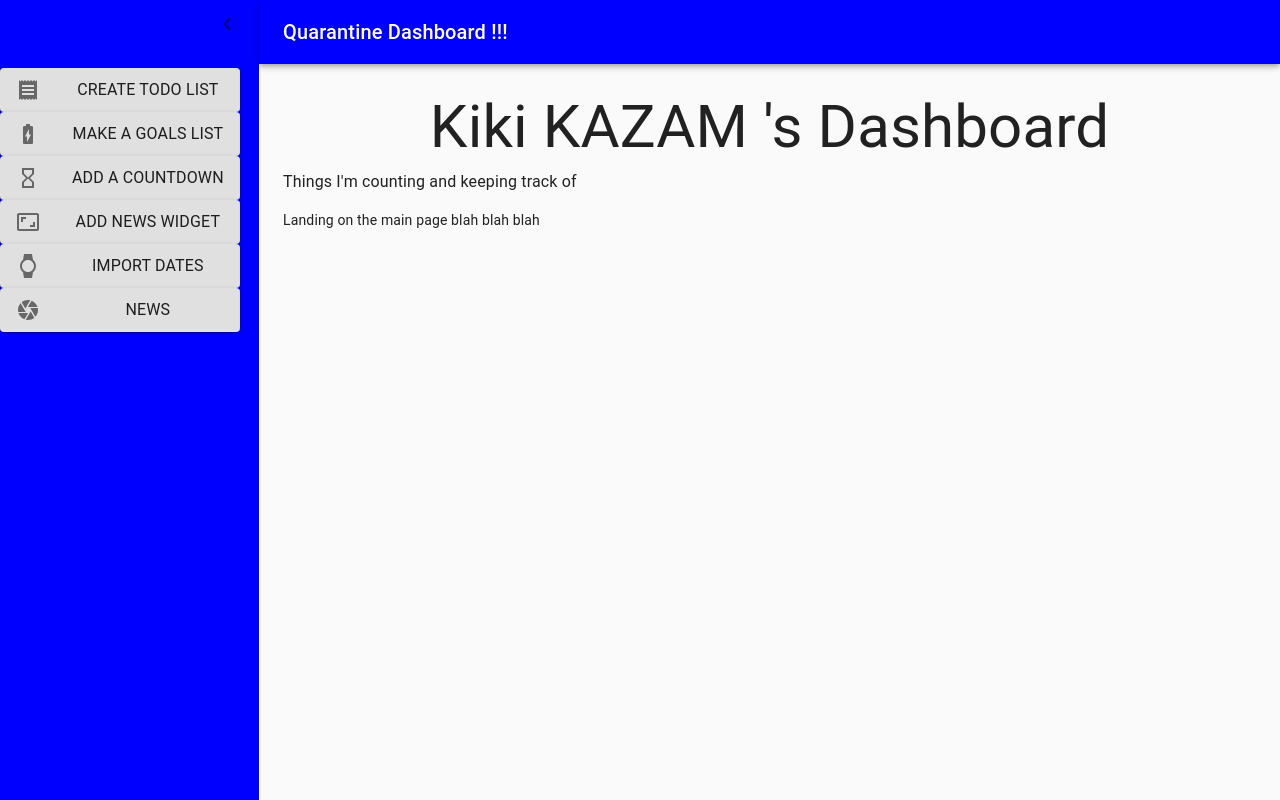
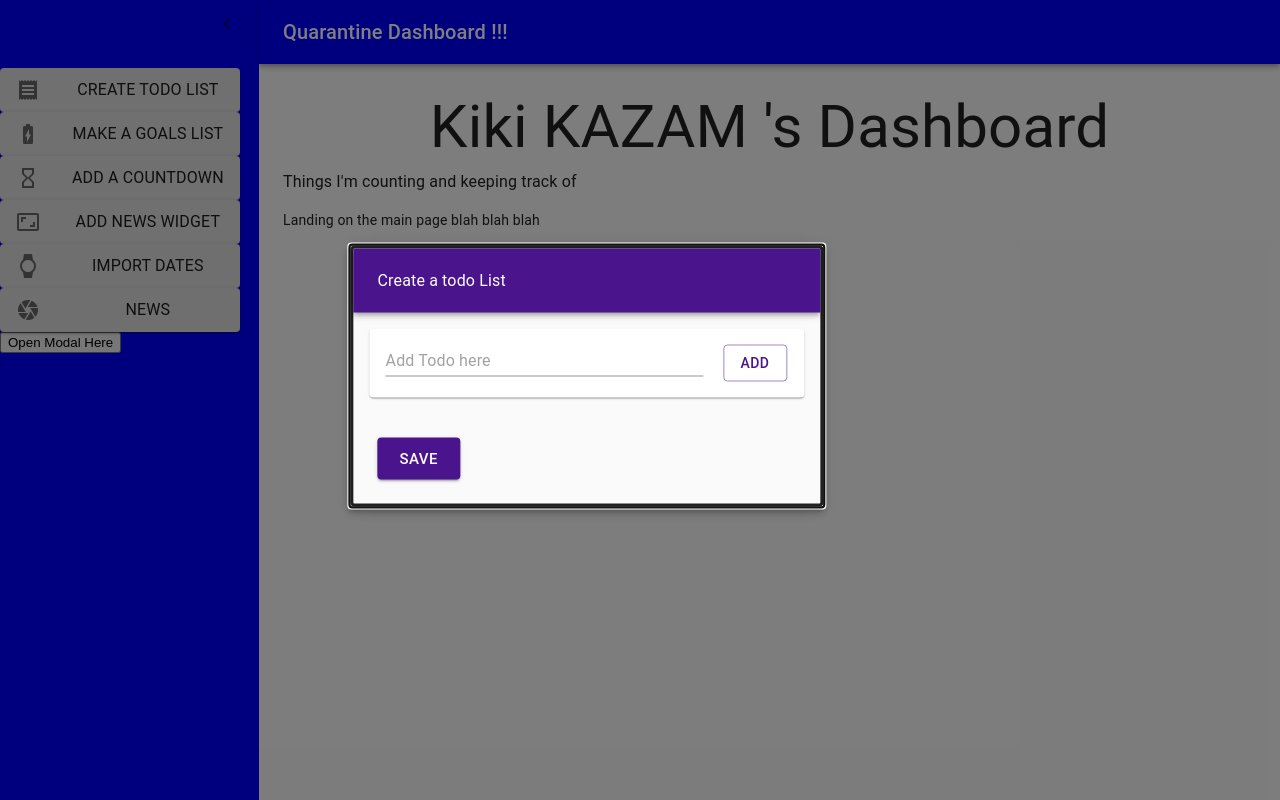
Before and after one commit to unachoza/Quarantine-Dashboard, a React (Create React App) app: page / in a window 1280 px wide. Built offline with nearby package versions, Linux system fonts and the light colour scheme.

Commit message:
modal looks nice, holds to do app inside just so

```diff
--- a/src/Components/LeftSlideDrawer/Main&Drawer.component.js
+++ b/src/Components/LeftSlideDrawer/Main&Drawer.component.js
@@ -188,13 +188,16 @@ export default function MiniDrawer() {
               <ListItemText primary={object.buttonName} />
             </Button>
           ))}
-          {/* <SimpleModal openModal={openModal} handleClose={handleClose} /> */}
+          <SimpleModal openModal={openModal} handleClose={handleClose} />
         </List>
       </Drawer>
+
+      {/* ////////////EVERYTHING HAPPENS HERE//// */}
 
       <main className={classes.content}>
         <Main />
       </main>
+      {/* ///////////////EVERYTHING HAPPENS HERE//////////// */}
     </div>
   );
 }
--- a/src/Components/SimpleModal/Modal.component.js
+++ b/src/Components/SimpleModal/Modal.component.js
@@ -26,7 +26,7 @@ const useStyles = makeStyles((theme) => ({
     backgroundColor: theme.palette.background.paper,
     border: '2px solid #000',
     boxShadow: theme.shadows[5],
-    padding: theme.spacing(2, 4, 3),
+    // padding: theme.spacing(2, 4, 3),
   },
 }));
 
@@ -62,11 +62,7 @@ export default function SimpleModal(props) {
         aria-labelledby="simple-modal-title"
         aria-describedby="simple-modal-description"
       >
-        <div>
-          <Main />
-        </div>
-        {/* <TodoApp /> */}
-        {/* {body} */}
+        {body}
       </Modal>
     </div>
   );
```
